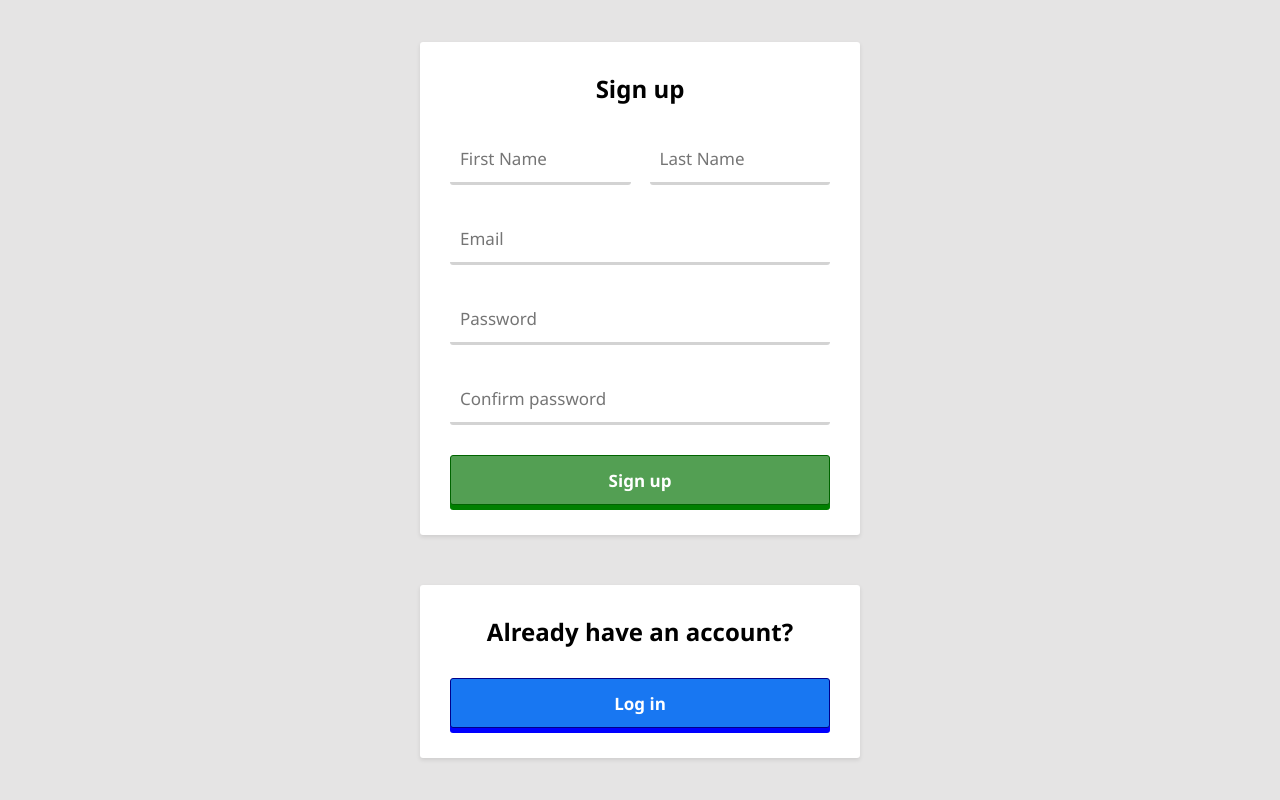
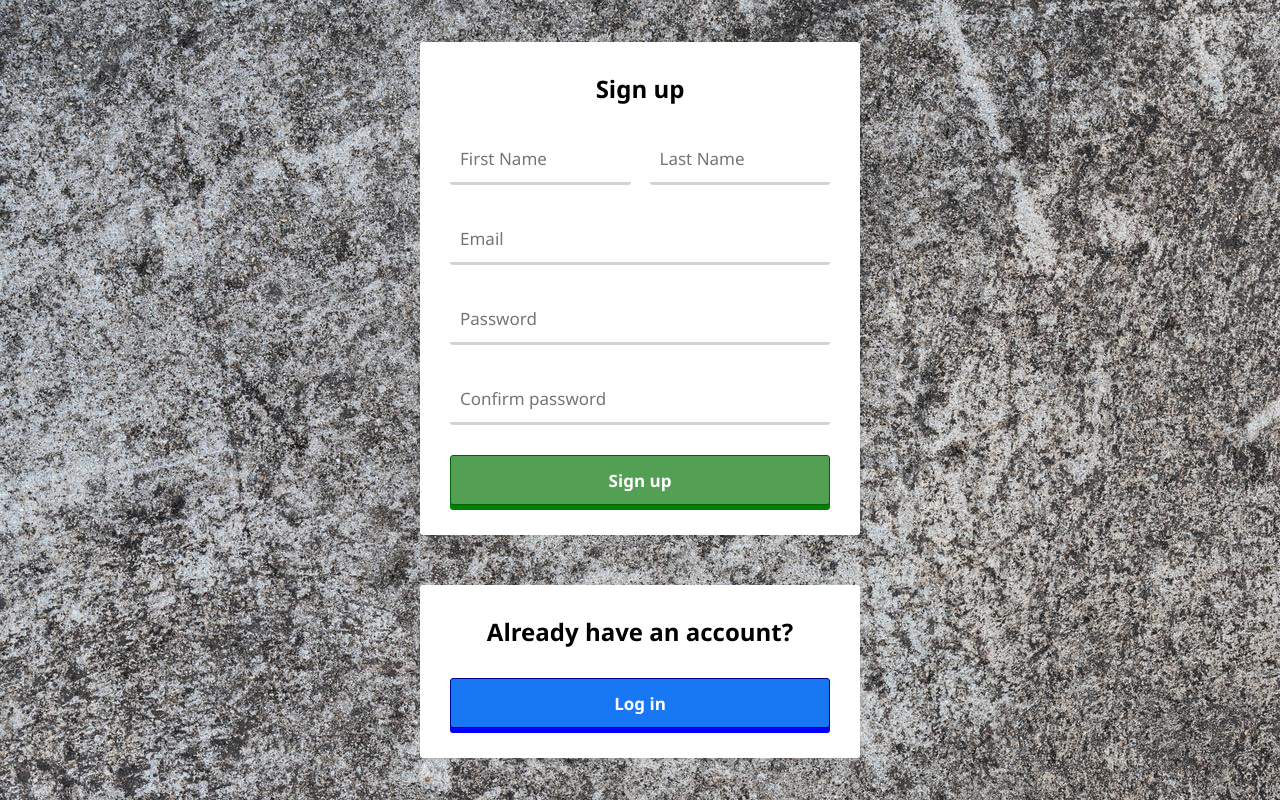
Before and after one commit to petar-i-todorov/social-media-ts, a React (Create React App) app in the folder frontend/: page /signup in a window 1280 px wide. Built offline with nearby package versions, Linux system fonts and the light colour scheme; the HTML template or start-up script is replaced by a standard one.

Commit message:
background added

```diff
--- a/frontend/src/App.tsx
+++ b/frontend/src/App.tsx
@@ -1,6 +1,6 @@
 import { BrowserRouter, Routes, Route } from "react-router-dom";
-import LoginPage from "./pages/Auth/Login/Login";
-import SignupPage from "./pages/Auth/Signup/Signup";
+import LoginPage from "./pages/Auth/Login";
+import SignupPage from "./pages/Auth/Signup";
 import styles from "./scss/App.module.scss";
 
 function App() {
--- a/frontend/src/components/AuthForms/SignupForm.module.scss
+++ b/frontend/src/components/AuthForms/SignupForm.module.scss
@@ -12,7 +12,7 @@
       transform: translateY(0);
     }
   }
-  animation: appearance 2s;
+  animation: appearance 1s;
 }
 
 .buttonContainer {
--- a/frontend/src/pages/Auth/Login/Login.module.scss
+++ b/frontend/src/pages/Auth/AuthPage.module.scss
@@ -1,8 +1,8 @@
-.login {
+.authPage {
   width: 100%;
   height: 100%;
   display: flex;
   justify-content: center;
   align-items: center;
-  background-color: rgb(229, 228, 228);
+  background-image: url("../../assets/background.png");
 }
--- /dev/null
+++ b/frontend/src/pages/Auth/Login.tsx
@@ -0,0 +1,12 @@
+import LoginForm from "../../components/AuthForms/LoginForm";
+import styles from "./AuthPage.module.scss";
+
+const LoginPage = () => {
+  return (
+    <div className={styles.authPage}>
+      <LoginForm />
+    </div>
+  );
+};
+
+export default LoginPage;
--- a/frontend/src/pages/Auth/Login/Login.tsx
+++ /dev/null
@@ -1,12 +0,0 @@
-import LoginForm from "../../../components/AuthForms/LoginForm";
-import styles from "./Login.module.scss";
-
-const LoginPage = () => {
-  return (
-    <div className={styles.login}>
-      <LoginForm />
-    </div>
-  );
-};
-
-export default LoginPage;
--- /dev/null
+++ b/frontend/src/pages/Auth/Signup.tsx
@@ -0,0 +1,12 @@
+import SignupForm from "../../components/AuthForms/SignupForm";
+import styles from "./AuthPage.module.scss";
+
+const SignupPage = () => {
+  return (
+    <div className={styles.authPage}>
+      <SignupForm />
+    </div>
+  );
+};
+
+export default SignupPage;
--- a/frontend/src/pages/Auth/Signup/Signup.module.scss
+++ /dev/null
@@ -1,8 +0,0 @@
-.login {
-  width: 100%;
-  height: 100%;
-  display: flex;
-  justify-content: center;
-  align-items: center;
-  background-color: rgb(229, 228, 228);
-}
--- a/frontend/src/pages/Auth/Signup/Signup.tsx
+++ /dev/null
@@ -1,12 +0,0 @@
-import SignupForm from "../../../components/AuthForms/SignupForm";
-import styles from "./Signup.module.scss";
-
-const SignupPage = () => {
-  return (
-    <div className={styles.login}>
-      <SignupForm />
-    </div>
-  );
-};
-
-export default SignupPage;
```
Also changed, not shown: frontend/src/assets/background.png (added).
